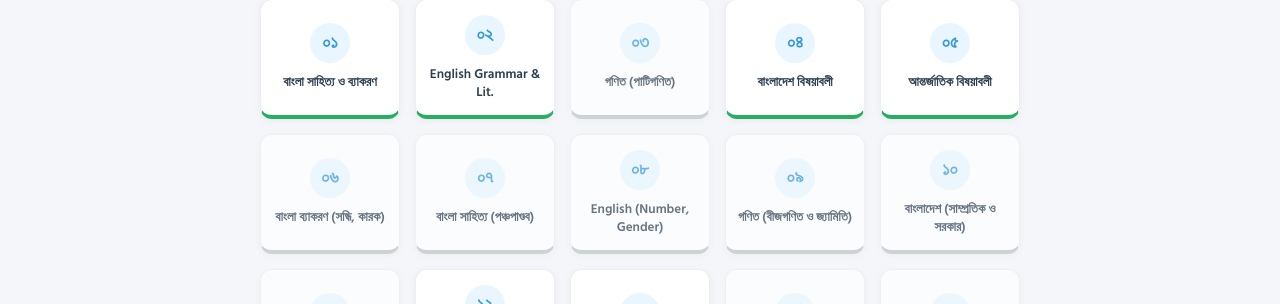
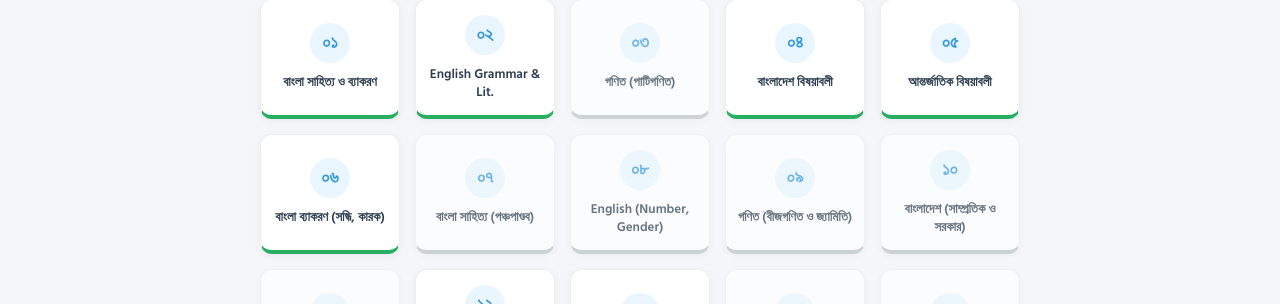
Before and after one commit to ashiksjobportal/jobsolutionbd, a plain HTML site: page primary-teacher.html in a window 1280 px wide. Shown: the part 264-568 px from the top of the page. Drawn offline with Linux system fonts and the light colour scheme.

Commit message:
Update primary-teacher.html

```diff
--- a/primary-teacher.html
+++ b/primary-teacher.html
@@ -150,7 +150,7 @@
                 <span class="day-topic">আন্তর্জাতিক বিষয়াবলী</span>
             </a>
 
-            <a href="#" onclick="alert('শীঘ্রই আসছে...')" class="day-box inactive-day">
+            <a href="day06.html" class="day-box active-day">
                 <span class="day-number">০৬</span>
                 <span class="day-topic">বাংলা ব্যাকরণ (সন্ধি, কারক)</span>
             </a>
```
